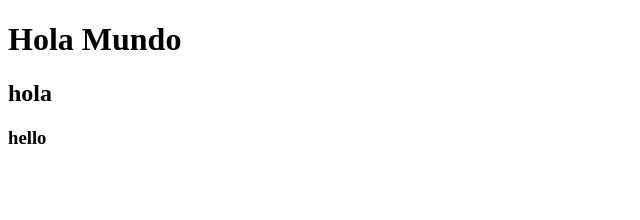
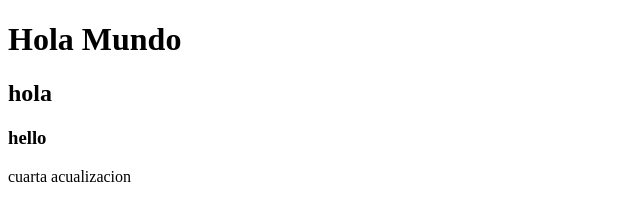
Before and after one commit to BrayitanPower/PrimerProyectoGit, a plain HTML site: page index.html in a window 1280 px wide. Shown: the whole page, without its empty margins (0-640 px from the left). Drawn offline with Linux system fonts and the light colour scheme.

Commit message:
cuarta actualizacion

```diff
--- a/index.html
+++ b/index.html
@@ -9,5 +9,8 @@
     <h1>Hola Mundo</h1>
     <h2>hola </h2>
     <h3>hello</h3>
+
+
+    <p>cuarta acualizacion</p>
 </body>
 </html>
```
